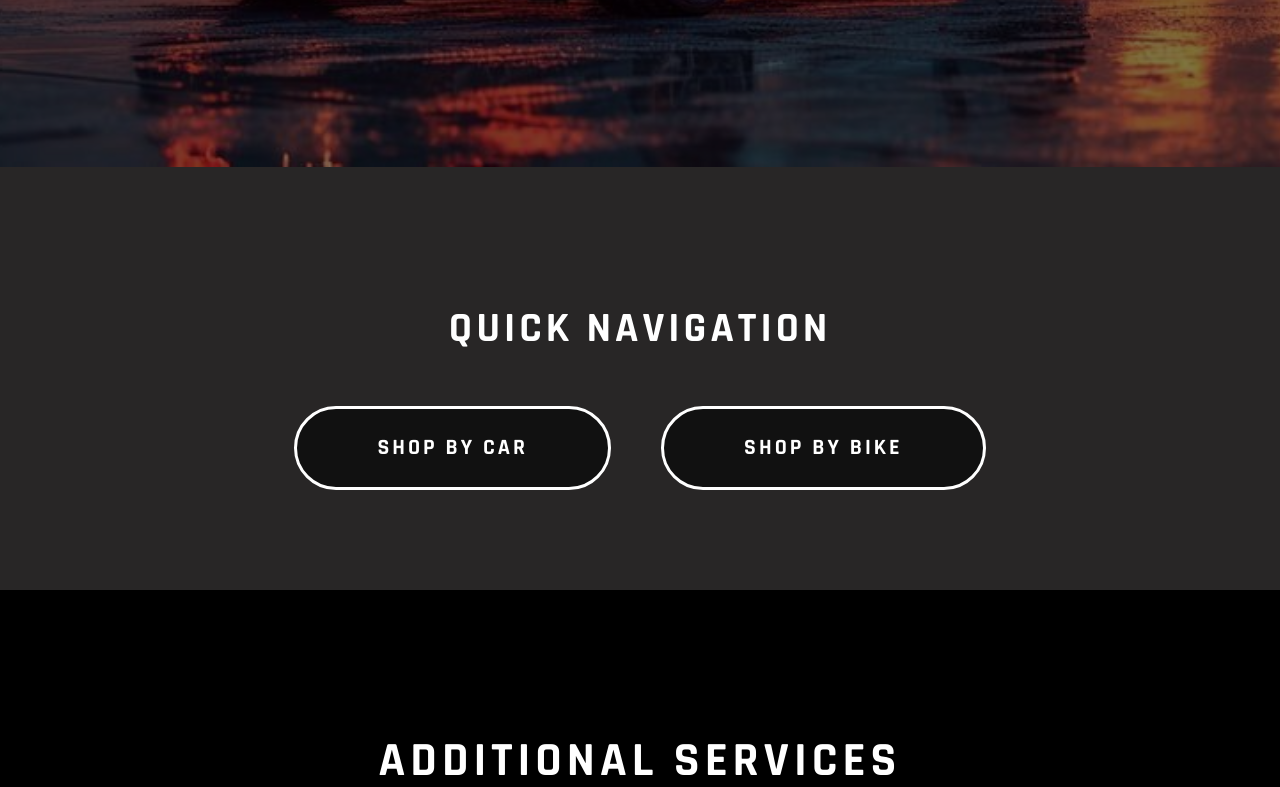
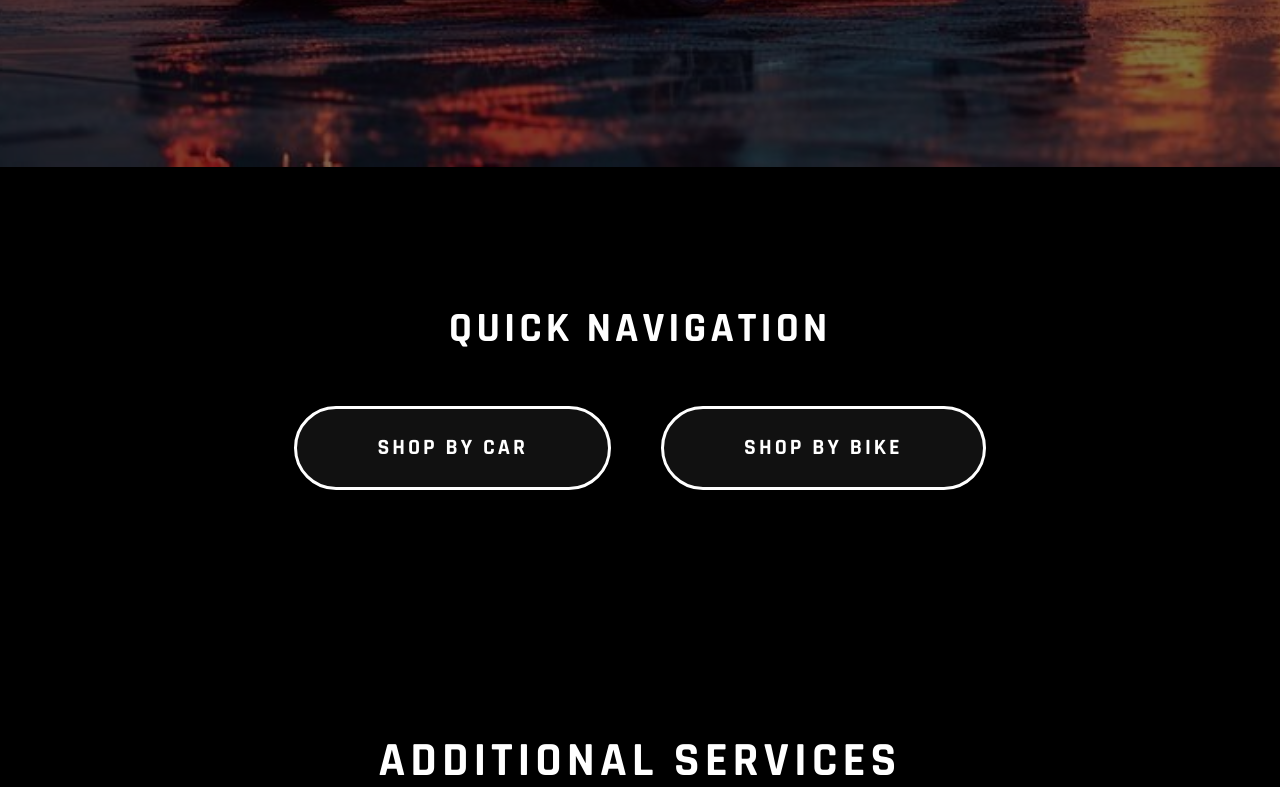
Before and after one commit to pavitraa07/Benzamods-Project, a React (Create React App) app in the folder frontend/: page / in a window 1280 px wide. Shown: the part 633-1420 px from the top of the page. Built offline with nearby package versions, Linux system fonts and the light colour scheme; no server answers.

Commit message:
Deployment

```diff
--- a/frontend/src/components/QuickNavigation.jsx
+++ b/frontend/src/components/QuickNavigation.jsx
@@ -11,7 +11,7 @@ function QuickNavigation() {
   }, []);
 
   const containerStyle = {
-    backgroundColor: "#282626ff",
+    backgroundColor: "#000",
     color: "#fff",
     padding: "100px 20px",
     textAlign: "center",
```
